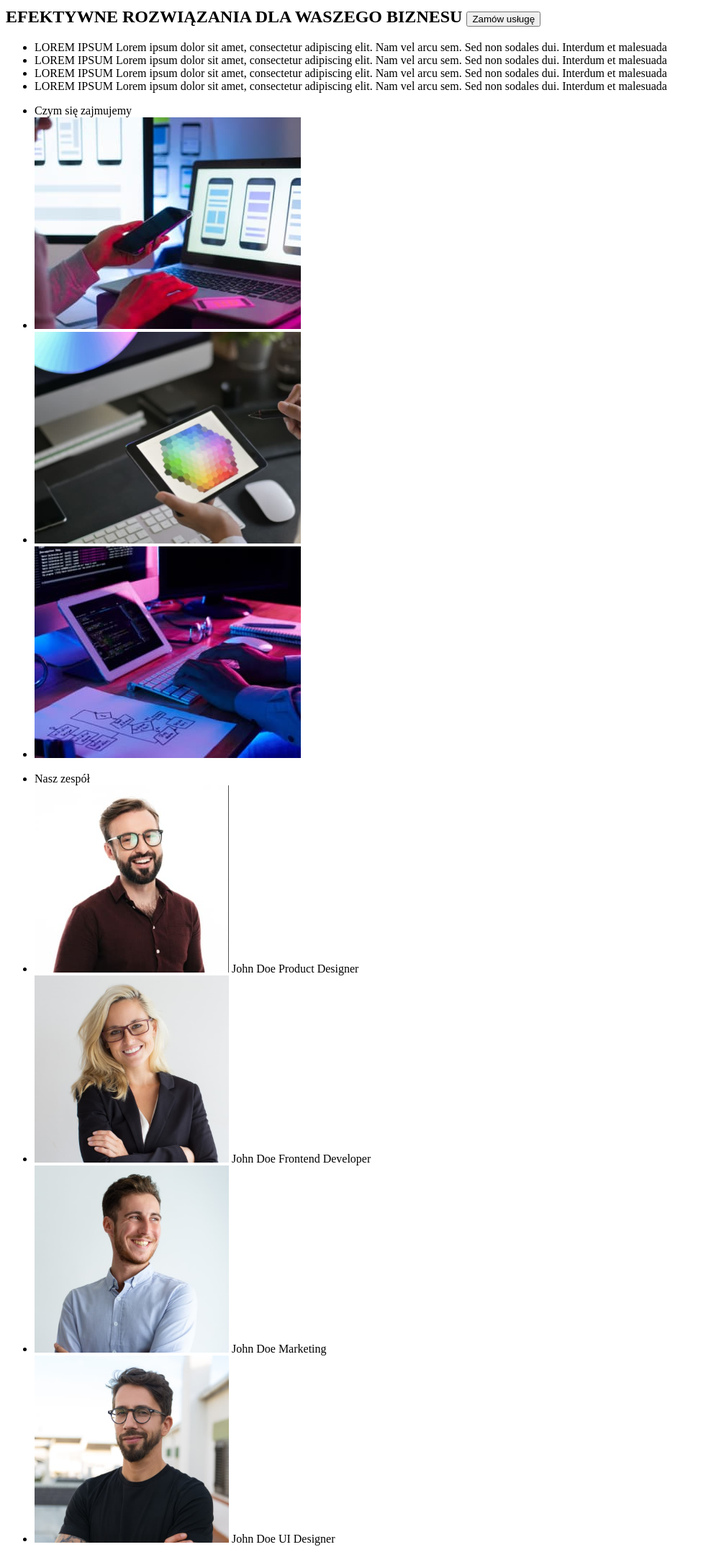
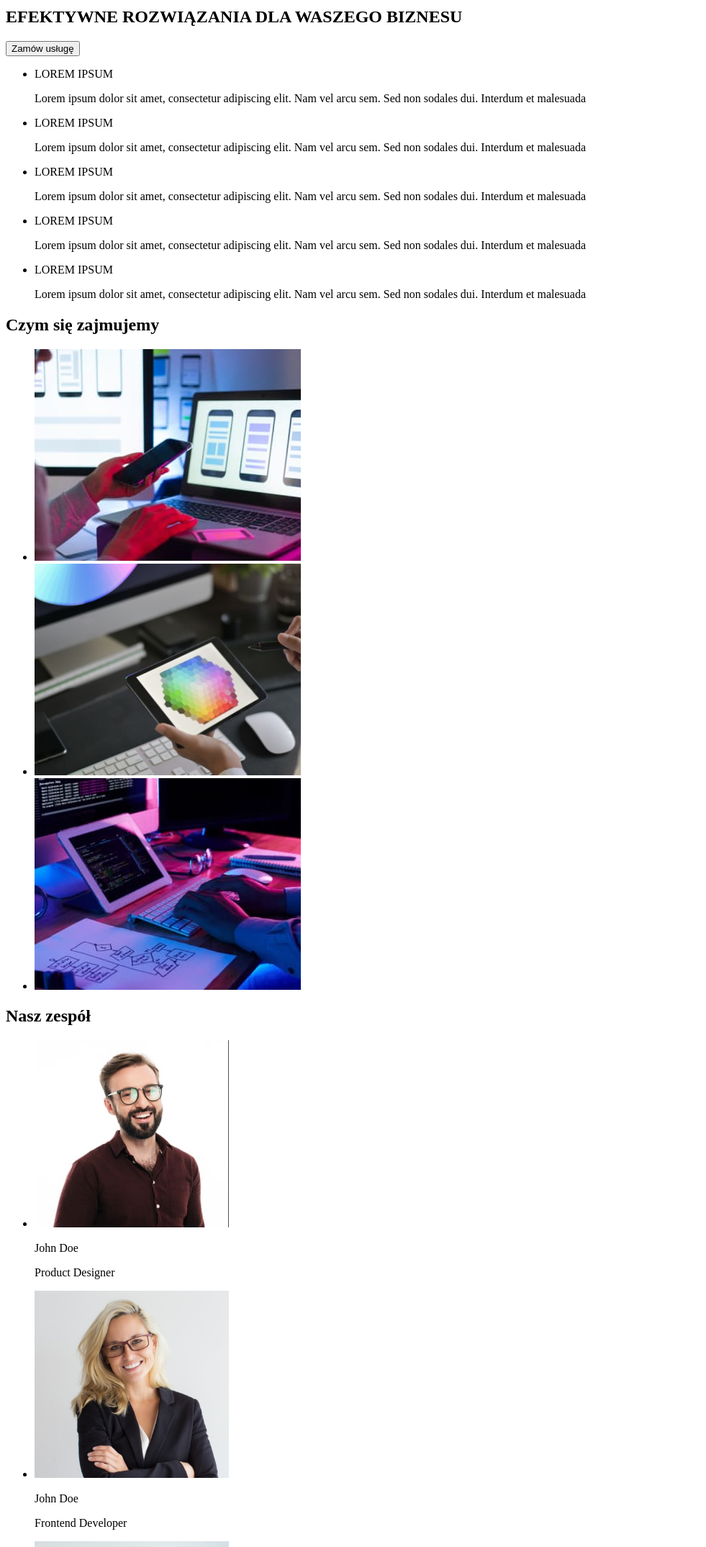
Before and after one commit to ChmielewskiJakub/goit-markup-hw-01, a plain HTML site: page index.html in a window 1280 px wide. Shown: the part 160-2309 px from the top of the page at 72% size, without its empty margins (0-981 px from the left). Drawn offline with Linux system fonts and the light colour scheme.

Commit message:
Update index.html

```diff
--- a/index.html
+++ b/index.html
@@ -19,37 +19,39 @@
         </ul>
     </header>
     <main>
+        <section id="baner">
+            <h2>EFEKTYWNE ROZWIĄZANIA DLA WASZEGO BIZNESU</h2>
+            <button type="button">Zamów usługę</button>
+        </section>
 
-        <h2>
-            <a>EFEKTYWNE ROZWIĄZANIA</a>
-            <a>DLA WASZEGO BIZNESU</a>
-            <button type="button">Zamów usługę</button>
-        </h2>
-
-
-        <ul id="Agencja">
+        <section id="LOREMIPSUM">
+            <ul>
                 <li>
-                <a>LOREM IPSUM</a>
-                <a>Lorem ipsum dolor sit amet, consectetur adipiscing elit. Nam vel arcu sem. Sed non sodales dui. Interdum et malesuada</a>
+                    <p>LOREM IPSUM</p>
+                    <p>Lorem ipsum dolor sit amet, consectetur adipiscing elit. Nam vel arcu sem. Sed non sodales dui. Interdum et malesuada</p>
                 </li>
                 <li>
-                <a>LOREM IPSUM</a>
-                <a>Lorem ipsum dolor sit amet, consectetur adipiscing elit. Nam vel arcu sem. Sed non sodales dui. Interdum et malesuada</a>
+                    <p>LOREM IPSUM</p>
+                    <p>Lorem ipsum dolor sit amet, consectetur adipiscing elit. Nam vel arcu sem. Sed non sodales dui. Interdum et malesuada</p>
                 </li>
                 <li>
-                <a>LOREM IPSUM</a>
-                <a>Lorem ipsum dolor sit amet, consectetur adipiscing elit. Nam vel arcu sem. Sed non sodales dui. Interdum et malesuada</a>
+                    <p>LOREM IPSUM</p>
+                    <p>Lorem ipsum dolor sit amet, consectetur adipiscing elit. Nam vel arcu sem. Sed non sodales dui. Interdum et malesuada</p>
                 </li>
                 <li>
-                <a>LOREM IPSUM</a>
-                <a>Lorem ipsum dolor sit amet, consectetur adipiscing elit. Nam vel arcu sem. Sed non sodales dui. Interdum et malesuada</a>
+                    <p>LOREM IPSUM</p>
+                    <p>Lorem ipsum dolor sit amet, consectetur adipiscing elit. Nam vel arcu sem. Sed non sodales dui. Interdum et malesuada</p>
+                </li>
+                <li>
+                    <p>LOREM IPSUM</p>
+                    <p>Lorem ipsum dolor sit amet, consectetur adipiscing elit. Nam vel arcu sem. Sed non sodales dui. Interdum et malesuada</p>
                 </li>
             </ul>
+        </section>
 
-        <Ul id="Portfolio">
-            <li>
-                <a>Czym się zajmujemy</a>
-            </li>
+        <section  id="Czymsięzajmujemy">
+            <h2>Czym się zajmujemy</h2>
+            <Ul>
                 <li>
                     <img src="images/image1.jpg" alt="Image" width="370" height="294"/>
                 </li>
@@ -60,34 +62,33 @@
                     <img src="images/image3.jpg" alt="Image" width="370" height="294"/>
                 </li>
             </Ul>
+        </section>
 
-
-
+        <section  id="Naszzespół">
+            <h2>Nasz zespół</h2>
             <ul>
                 <li>
-                <a>Nasz zespół</a>
-            </li>
-            <li>
                     <img src="images/JohnDoe1.jpg" alt="John Doe" width="270" height="260"/>
-                <a>John Doe</a>
-                <a>Product Designer</a>
+                    <p>John Doe</p>
+                    <p>Product Designer</p>
                 </li>
                 <li>
                     <img src="images/JohnDoe2.jpg" alt="John Doe" width="270" height="260"/>
-                <a>John Doe</a>
-                <a>Frontend Developer</a>
+                    <p>John Doe</p>
+                    <p>Frontend Developer</p>
                 </li>
                 <li>
                     <img src="images/JohnDoe3.jpg" alt="John Doe" width="270" height="260"/>
-                <a>John Doe</a>
-                <a>Marketing</a>
+                    <p>John Doe</p>
+                    <p>Marketing</p>
                 </li>
                 <li>
                     <img src="images/JohnDoe4.jpg" alt="John Doe" width="270" height="260"/>
-                <a>John Doe</a>
-                <a>UI Designer</a>
+                    <p>John Doe</p>
+                    <p>UI Designer</p>
                 </li>
             </ul>
+        </section>
     </main>
     <footer id="Kontakt">
         <a href="https://google.com" target="_blank" rel="noreferrer noopener">WebStudio</a>
```
Lines whose indentation alone changed are shown as unchanged.
